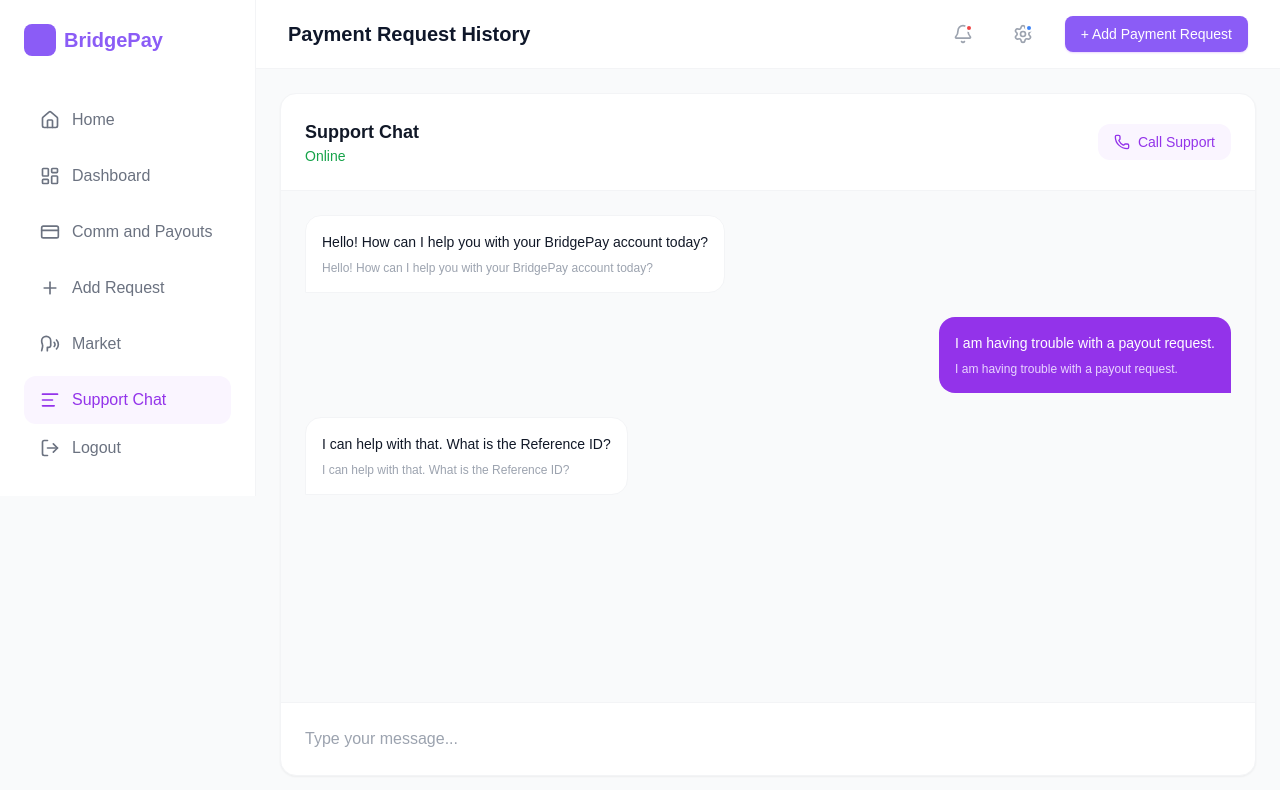
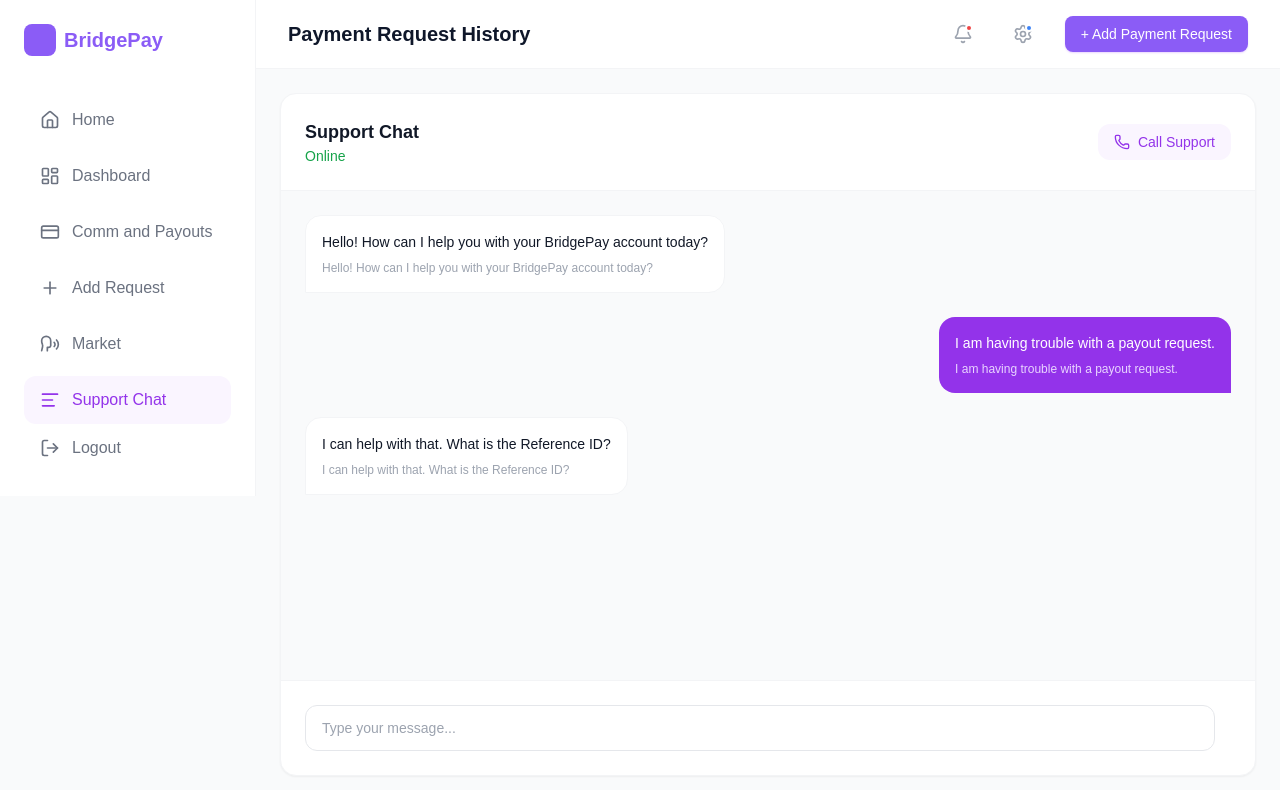
Before and after one commit to Abusadiq006/bridge-pay-dashboard, a React (Vite) app: page /dashboard/support in a window 1280 px wide. Shown: the top 790 px of the page. Built offline with nearby package versions, Linux system fonts and the light colour scheme; a web font is replaced by a local one.

Commit message:
adding input class

```diff
--- a/src/pages/SupportChat.jsx
+++ b/src/pages/SupportChat.jsx
@@ -77,6 +77,7 @@ const SupportChat = () => {
               value={newMessage}
               onChange={(e) => setNewMessage(e.target.value)}
               placeholder="Type your message..."
+              className="flex-1 px-4 py-3 border border-gray-200 rounded-xl focus:ring-2 focus:ring-purple-100 outline-none text-sm"
               />
               <button >
 
```
